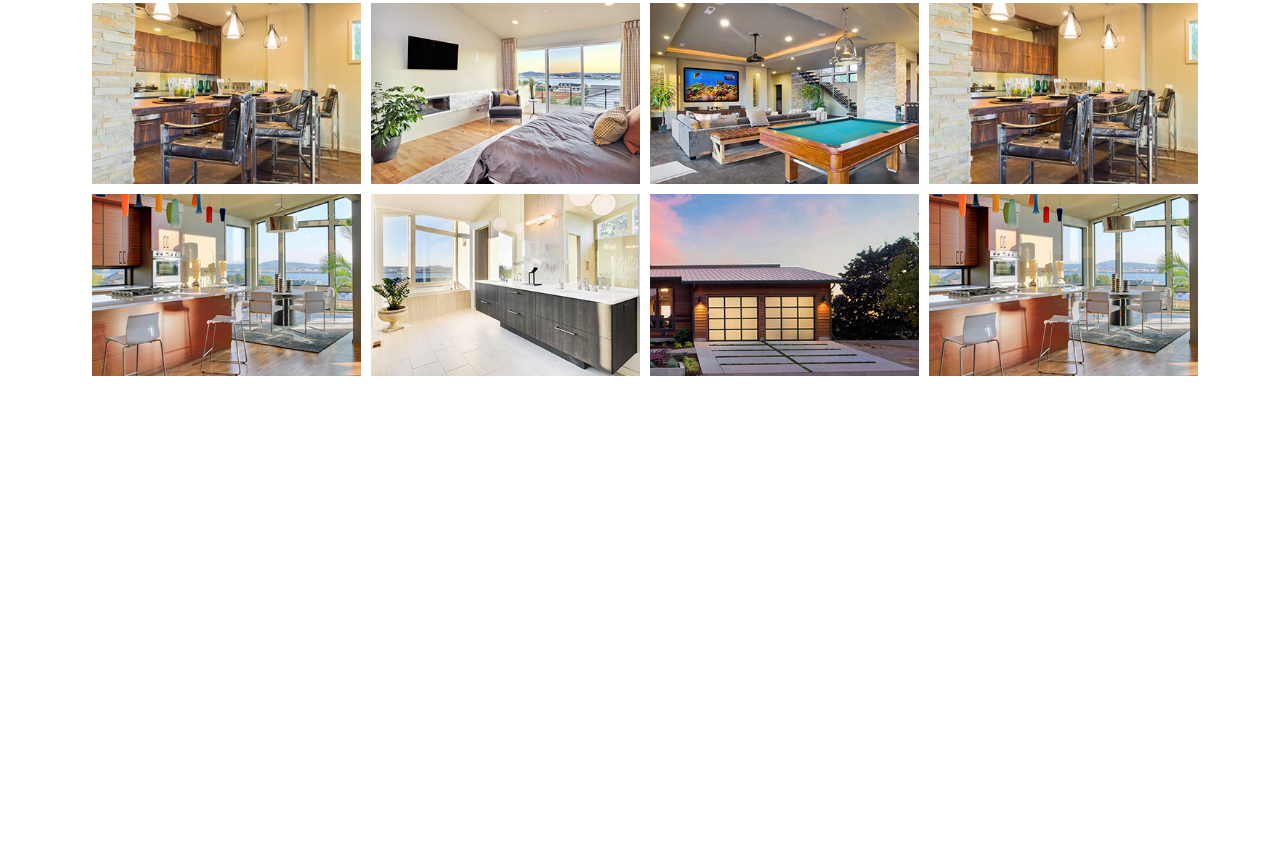
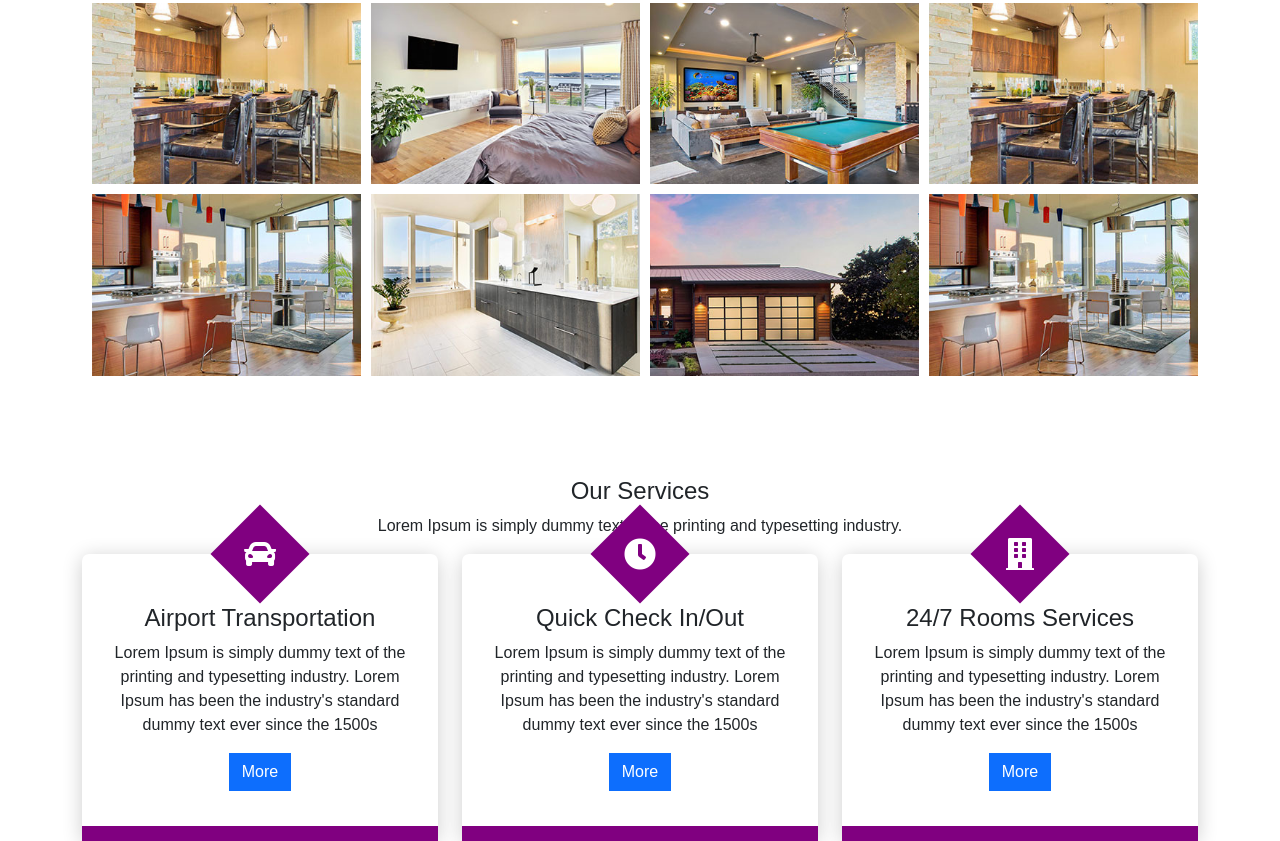
Before and after one commit to Karmura/AungChanThar, a plain HTML site: page index.html in a window 1280 px wide. Shown: the part 1100-1941 px from the top of the page. Before the commit the page ends 1529 px from the top, so only its background shows below. Drawn offline with nearby package versions, Linux system fonts and the light colour scheme.

Commit message:
Second Commit

```diff
--- a/css/style.css
+++ b/css/style.css
@@ -193,3 +193,62 @@ header{
 }
 
 /* End Rooms Section */
+
+/* Start Our Service Section */
+
+.iconboxs{
+    background-color: #fff;
+    box-shadow: 0 3px 20px rgba(0,0,0,0.2);
+    border-radius: 7px;
+
+    padding: 50px 20px;
+
+    position: relative;
+}
+.iconboxs::after{
+    content: '';
+
+    width: 100%;
+    height: 5%;
+    background-color: purple;
+
+    position: absolute;
+    left: 0;
+    bottom: 0;
+
+    transition: all 0.3s;
+}
+
+.iconboxs:hover::after{
+    height: 8%;
+}
+
+.icons{
+    width: 70px;
+    height: 70px;
+    background-color: purple;
+    color: #fff;
+
+    display: flex;
+    justify-content: center;
+    align-items: center;
+
+    position: absolute;
+    left: calc(50% - 35px);
+    top: -35px;
+
+    transform: rotate(45deg);
+
+    transition: all .5s ease-in-out;
+}
+.icons i{
+    transform: rotate(-45deg);
+}
+.iconboxs:hover .icons{
+    background: none;
+    color: purple;
+    border:  2px solid purple;
+}
+
+
+/* End Our Service Section */
--- a/index.html
+++ b/index.html
@@ -151,6 +151,74 @@
 
         <!-- End Rooms Section -->
 
+        <!-- Start Our Service Section -->
+
+        <section id="service" class="text-center pt-5">
+
+            <div class="container">
+
+                <div class="row">
+                    <div class="col-md-12">
+                        <h4>Our Services</h4>
+                        <p>Lorem Ipsum is simply dummy text of the printing and typesetting industry.</p>
+                    </div>
+                </div>
+
+                <div class="row">
+
+                    <div class="col-md-4">
+
+                        <div class="iconboxs">
+                            <div class="icons"><i class="fas fa-car fa-2x"></i></div>
+                            <h4>Airport Transportation</h4>
+                            <p>Lorem Ipsum is simply dummy text of the printing and typesetting industry. Lorem Ipsum has been the industry's standard dummy text ever since the 1500s</p>
+
+                            <button type="button" class="btn btn-primary rounded-0">More</button>
+
+                            <!-- <div id="" class="dropdown-contents">
+                                <a href="#">Test 1</a>
+                                <a href="#">Test 2</a>
+                                <a href="#">Test 3</a>
+                            </div> -->
+
+                        </div>
+
+                    </div>
+
+                    <div class="col-md-4">
+
+                        <div class="iconboxs">
+                            <div class="icons"><i class="fas fa-clock fa-2x"></i></div>
+                            <h4>Quick Check In/Out</h4>
+                            <p>Lorem Ipsum is simply dummy text of the printing and typesetting industry. Lorem Ipsum has been the industry's standard dummy text ever since the 1500s</p>
+
+                            <button type="button" class="btn btn-primary rounded-0">More</button>
+
+                        </div>
+
+                    </div>
+
+                    <div class="col-md-4">
+
+                        <div class="iconboxs">
+                            <div class="icons"><i class="fas fa-building fa-2x"></i></div>
+                            <h4>24/7 Rooms Services</h4>
+                            <p>Lorem Ipsum is simply dummy text of the printing and typesetting industry. Lorem Ipsum has been the industry's standard dummy text ever since the 1500s</p>
+
+                            <button type="button" class="btn btn-primary rounded-0">More</button>
+
+                        </div>
+
+                    </div>
+
+                </div>
+
+            </div>
+
+        </section>
+
+        <!-- End Our Service Section -->
+
 
 
 
```
